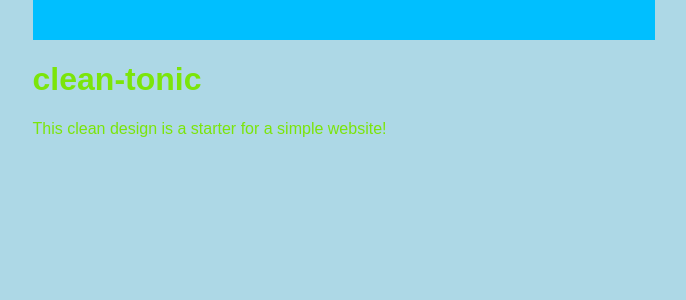
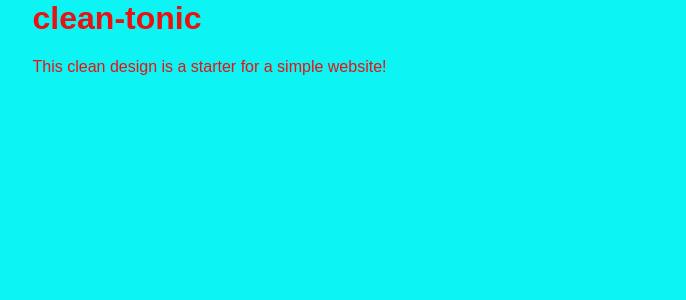
Before and after one commit to hippogriff101/tonic-starter-hc, a Jekyll site: the page built from index.md, in a window 1280 px wide. Shown: the top 300 px of the page, without its empty margins (296-982 px from the left). Built offline with Jekyll 4.4.1, drawn with Linux system fonts in a browser that asks for light colours.

Commit message:
Changes to defult.html, base.scss and head.html

```diff
--- a/_layouts/default.html
+++ b/_layouts/default.html
@@ -1,13 +1,10 @@
 <html>
-  <style>
-    .banner {
-      background-color: #00bfff;
-      padding: 20px;
-    }
-  </style>
+
   {% include head.html %}
-  <body style="background-color: #add8e6;"></bodystyle>
-    <div class="banner"></div>
+
+  <body>
+
     {{ content }}
+
   </body>
 </html>
--- a/_sass/base.scss
+++ b/_sass/base.scss
@@ -1,7 +1,7 @@
 body {
-    background-color: #fd1313;
+    background-color: #0df4f4;
     font-family: sans-serif;
     margin: auto;
     max-width: 70ch;
-    color: #7be50a;
+    color: #e81212;
   }
```
